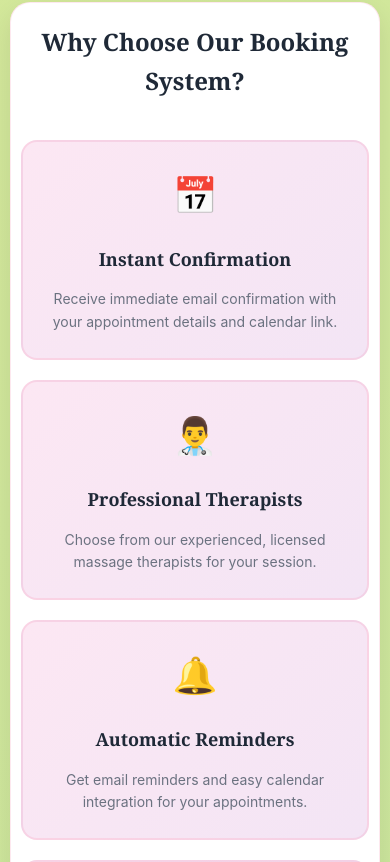
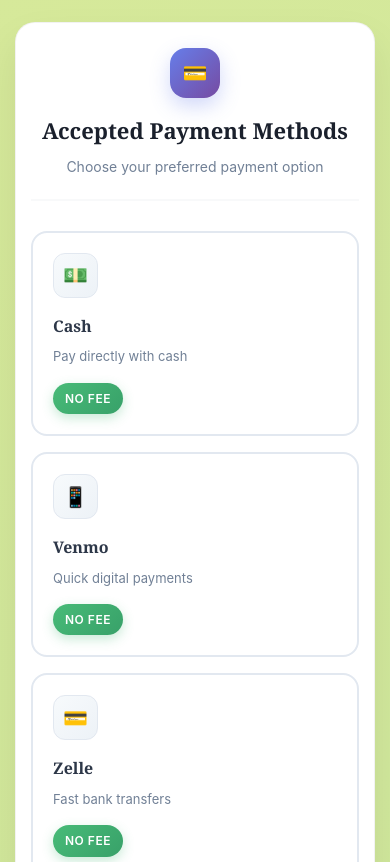
Before and after one commit to tanisnus/Linda-Lue-s-Massage-Coding-, a React (Vite) app: page /booking in a window 390 px wide. Shown: the part 2762-3624 px from the top of the page. Built offline with nearby package versions, Linux system fonts and the light colour scheme.

Commit message:
Fixing Book Page

```diff
--- a/src/pages/Booking.css
+++ b/src/pages/Booking.css
@@ -65,11 +65,166 @@
     margin: 0 auto;
 }
 
+/* Payment Methods Section */
+.payment-methods-section {
+    padding: 60px 40px;
+    max-width: 1200px;
+    margin: 0 auto;
+}
+
+.payment-methods-container {
+    background: #ffffff;
+    border-radius: 20px;
+    padding: 40px;
+    box-shadow: 0 20px 40px rgba(0, 0, 0, 0.08);
+    border: 1px solid rgba(0, 0, 0, 0.05);
+}
+
+/* Payment Header */
+.payment-header {
+    display: flex;
+    align-items: center;
+    gap: 20px;
+    margin-bottom: 40px;
+    padding-bottom: 30px;
+    border-bottom: 2px solid #f8f9fa;
+}
+
+.payment-header-icon {
+    width: 60px;
+    height: 60px;
+    background: linear-gradient(135deg, #667eea 0%, #764ba2 100%);
+    border-radius: 16px;
+    display: flex;
+    align-items: center;
+    justify-content: center;
+    box-shadow: 0 8px 20px rgba(102, 126, 234, 0.3);
+}
+
+.payment-icon-symbol {
+    font-size: 28px;
+    color: white;
+}
+
+.payment-header-content {
+    flex: 1;
+}
+
+.payment-section-title {
+    font-size: 28px;
+    font-weight: 700;
+    color: #1a202c;
+    margin-bottom: 8px;
+    font-family: 'Georgia', serif;
+}
+
+.payment-section-subtitle {
+    font-size: 16px;
+    color: #718096;
+    margin: 0;
+}
+
+/* Payment Options Grid */
+.payment-options-grid {
+    display: grid;
+    grid-template-columns: repeat(auto-fit, minmax(280px, 1fr));
+    gap: 24px;
+}
+
+.payment-option-card {
+    background: #ffffff;
+    border: 2px solid #e2e8f0;
+    border-radius: 16px;
+    padding: 24px;
+    transition: all 0.3s ease;
+    position: relative;
+    overflow: hidden;
+}
+
+.payment-option-card:hover {
+    transform: translateY(-4px);
+    box-shadow: 0 20px 40px rgba(0, 0, 0, 0.1);
+    border-color: #667eea;
+}
+
+.payment-option-card.credit-card-option {
+    border-color: #f6ad55;
+    background: linear-gradient(135deg, #fff5f5 0%, #fed7d7 100%);
+}
+
+.payment-option-card.credit-card-option:hover {
+    border-color: #ed8936;
+    box-shadow: 0 20px 40px rgba(246, 173, 85, 0.2);
+}
+
+.payment-option-icon {
+    width: 50px;
+    height: 50px;
+    background: linear-gradient(135deg, #f7fafc 0%, #edf2f7 100%);
+    border-radius: 12px;
+    display: flex;
+    align-items: center;
+    justify-content: center;
+    margin-bottom: 16px;
+    border: 1px solid #e2e8f0;
+}
+
+.payment-option-card.credit-card-option .payment-option-icon {
+    background: linear-gradient(135deg, #fff5f5 0%, #fed7d7 100%);
+    border-color: #f6ad55;
+}
+
+.payment-icon-symbol {
+    font-size: 24px;
+}
+
+.payment-option-content {
+    flex: 1;
+}
+
+.payment-option-name {
+    font-size: 18px;
+    font-weight: 600;
+    color: #2d3748;
+    margin-bottom: 8px;
+    font-family: 'Georgia', serif;
+}
+
+.payment-option-description {
+    font-size: 14px;
+    color: #718096;
+    margin-bottom: 16px;
+    line-height: 1.5;
+}
+
+.payment-option-badge {
+    display: inline-block;
+    padding: 6px 12px;
+    border-radius: 20px;
+    font-size: 12px;
+    font-weight: 600;
+    text-transform: uppercase;
+    letter-spacing: 0.5px;
+}
+
+.payment-option-badge.no-fee {
+    background: linear-gradient(135deg, #48bb78 0%, #38a169 100%);
+    color: white;
+    box-shadow: 0 4px 12px rgba(72, 187, 120, 0.3);
+}
+
+.payment-option-badge.with-fee {
+    background: linear-gradient(135deg, #f6ad55 0%, #ed8936 100%);
+    color: white;
+    box-shadow: 0 4px 12px rgba(246, 173, 85, 0.3);
+}
+
 /* Booking Info Section */
 .booking-info-section {
     padding: 60px 40px;
     background: white;
-    margin: 40px;
+    margin: 40px auto;
+    max-width: 1200px;
     border-radius: 20px;
     box-shadow: 0 10px 30px rgba(0, 0, 0, 0.1);
     border: 1px solid rgba(233, 30, 99, 0.1);
@@ -79,6 +234,9 @@
     max-width: 1000px;
     margin: 0 auto;
     text-align: center;
+    display: flex;
+    flex-direction: column;
+    align-items: center;
 }
 
 .booking-info-content h2 {
@@ -87,13 +245,18 @@
     color: #1F2937;
     margin-bottom: 40px;
     font-family: 'Georgia', serif;
+    text-align: center;
+    width: 100%;
 }
 
 .info-grid {
     display: grid;
-    grid-template-columns: repeat(auto-fit, minmax(250px, 1fr));
+    grid-template-columns: repeat(3, 1fr);
     gap: 30px;
     margin-top: 40px;
+    width: 100%;
+    max-width: 900px;
+    justify-items: center;
 }
 
 .info-item {
@@ -103,6 +266,12 @@
     border-radius: 16px;
     border: 2px solid rgba(233, 30, 99, 0.1);
     transition: all 0.3s ease;
+    width: 100%;
+    max-width: 280px;
+    display: flex;
+    flex-direction: column;
+    align-items: center;
+    justify-content: center;
 }
 
 .info-item:hover {
@@ -134,6 +303,28 @@
 
 /* Responsive Design */
 @media (max-width: 1024px) {
+    .info-grid {
+        max-width: 800px;
+    }
+
+    .info-item {
+        max-width: 250px;
+    }
+}
+
+@media (max-width: 900px) {
+    .info-grid {
+        grid-template-columns: repeat(2, 1fr);
+        gap: 25px;
+        max-width: 600px;
+    }
+
+    .info-item {
+        max-width: 100%;
+    }
+}
+
+@media (max-width: 768px) {
     .booking-hero {
         padding: 60px 20px;
     }
@@ -144,6 +335,34 @@
 
     .booking-form-section {
         padding: 40px 20px;
+    }
+
+    .payment-methods-section {
+        padding: 40px 20px;
+    }
+
+    .payment-methods-container {
+        padding: 30px 20px;
+    }
+
+    .payment-header {
+        flex-direction: column;
+        text-align: center;
+        gap: 15px;
+    }
+
+    .payment-header-icon {
+        width: 50px;
+        height: 50px;
+    }
+
+    .payment-section-title {
+        font-size: 24px;
+    }
+
+    .payment-options-grid {
+        grid-template-columns: repeat(2, 1fr);
+        gap: 20px;
     }
 
     .booking-info-section {
@@ -169,6 +388,53 @@
         padding: 30px 15px;
     }
 
+    .payment-methods-section {
+        padding: 30px 15px;
+    }
+
+    .payment-methods-container {
+        padding: 25px 15px;
+    }
+
+    .payment-header {
+        margin-bottom: 30px;
+        padding-bottom: 20px;
+    }
+
+    .payment-section-title {
+        font-size: 22px;
+    }
+
+    .payment-section-subtitle {
+        font-size: 14px;
+    }
+
+    .payment-options-grid {
+        grid-template-columns: 1fr;
+        gap: 16px;
+    }
+
+    .payment-option-card {
+        padding: 20px;
+    }
+
+    .payment-option-icon {
+        width: 45px;
+        height: 45px;
+    }
+
+    .payment-icon-symbol {
+        font-size: 20px;
+    }
+
+    .payment-option-name {
+        font-size: 16px;
+    }
+
+    .payment-option-description {
+        font-size: 13px;
+    }
+
     .booking-info-section {
         padding: 30px 15px;
         margin: 15px;
@@ -181,6 +447,11 @@
     .info-grid {
         grid-template-columns: 1fr;
         gap: 20px;
+        max-width: 400px;
+    }
+
+    .info-item {
+        max-width: 100%;
     }
 
     .info-item {
--- a/src/pages/Booking.tsx
+++ b/src/pages/Booking.tsx
@@ -24,31 +24,86 @@ export default function Booking() {
                 <BookingForm />
             </section>
 
+            {/* Payment Methods Section */}
+            <section className="payment-methods-section">
+                <div className="payment-methods-container">
+                    <div className="payment-header">
+                        <div className="payment-header-icon">
+                            <span className="payment-icon-symbol">💳</span>
+                        </div>
+                        <div className="payment-header-content">
+                            <h3 className="payment-section-title">Accepted Payment Methods</h3>
+                            <p className="payment-section-subtitle">Choose your preferred payment option</p>
+                        </div>
+                    </div>
+
+                    <div className="payment-options-grid">
+                        <div className="payment-option-card">
+                            <div className="payment-option-icon">
+                                <span className="payment-icon-symbol">💵</span>
+                            </div>
+                            <div className="payment-option-content">
+                                <h4 className="payment-option-name">Cash</h4>
+                                <p className="payment-option-description">Pay directly with cash</p>
+                                <div className="payment-option-badge no-fee">No Fee</div>
+                            </div>
+                        </div>
+
+                        <div className="payment-option-card">
+                            <div className="payment-option-icon">
+                                <span className="payment-icon-symbol">📱</span>
+                            </div>
+                            <div className="payment-option-content">
+                                <h4 className="payment-option-name">Venmo</h4>
+                                <p className="payment-option-description">Quick digital payments</p>
+                                <div className="payment-option-badge no-fee">No Fee</div>
+                            </div>
+                        </div>
+
+                        <div className="payment-option-card">
+                            <div className="payment-option-icon">
+                                <span className="payment-icon-symbol">💳</span>
+                            </div>
+                            <div className="payment-option-content">
+                                <h4 className="payment-option-name">Zelle</h4>
+                                <p className="payment-option-description">Fast bank transfers</p>
+                                <div className="payment-option-badge no-fee">No Fee</div>
+                            </div>
+                        </div>
+
+                        <div className="payment-option-card credit-card-option">
+                            <div className="payment-option-icon">
+                                <span className="payment-icon-symbol">💳</span>
+                            </div>
+                            <div className="payment-option-content">
+                                <h4 className="payment-option-name">Credit Card</h4>
+                                <p className="payment-option-description">Via Square Payment</p>
+                                <div className="payment-option-badge with-fee">Fee: $5.00</div>
+                            </div>
+                        </div>
+                    </div>
+                </div>
+            </section>
+
             {/* Additional Information */}
             <section className="booking-info-section">
                 <div className="booking-info-content">
                     <h2>Why Choose Our Booking System?</h2>
                     <div className="info-grid">
                         <div className="info-item">
-                            <div className="info-icon">📅</div>
-                            <h3>Instant Confirmation</h3>
-                            <p>Receive immediate email confirmation with your appointment details and calendar link.</p>
+                            <div className="info-icon"></div>
+                            <h3>Confirmation & Reminders</h3>
+                            <p>Get instant email confirmation with your appointment details, calendar link, and automatic reminders.</p>
                         </div>
 
                         <div className="info-item">
-                            <div className="info-icon">👨‍⚕️</div>
+                            <div className="info-icon"></div>
                             <h3>Professional Therapists</h3>
                             <p>Choose from our experienced, licensed massage therapists for your session.</p>
                         </div>
 
                         <div className="info-item">
-                            <div className="info-icon">🔔</div>
-                            <h3>Automatic Reminders</h3>
-                            <p>Get email reminders and easy calendar integration for your appointments.</p>
-                        </div>
-
-                        <div className="info-item">
-                            <div className="info-icon">💆‍♀️</div>
+                            <div className="info-icon"></div>
                             <h3>Customized Experience</h3>
                             <p>Specify your preferences and special requests for a personalized massage experience.</p>
                         </div>
--- a/src/pages/Service.css
+++ b/src/pages/Service.css
@@ -21,6 +21,7 @@
     backdrop-filter: blur(10px);
     position: relative;
 }
+
 
 .service-hero .hero-content {
     max-width: 1200px;
@@ -470,6 +471,7 @@
         font-size: 24px;
     }
 
+
     .services-section {
         padding: 15px 20px 40px 20px;
     }
@@ -523,6 +525,7 @@
     .cta-description {
         font-size: 14px;
     }
+
 
     .service-hero .badge-text {
         font-size: 12px;
@@ -617,6 +620,7 @@
         font-size: 13px;
     }
 
+
     .service-hero .badge-text {
         font-size: 11px;
     }
```
